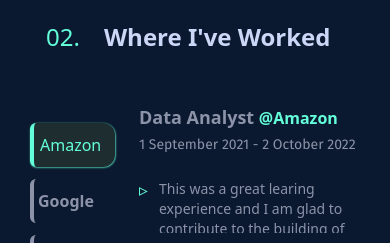
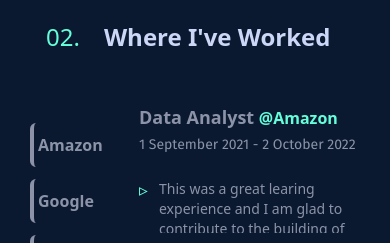
Before and after one commit to AnitKrJha/My-Portfolio, a React (Vite) app: page / in a window 390 px wide. Shown: the part 2180-2423 px from the top of the page. Built offline with nearby package versions, Linux system fonts and the light colour scheme; a web font is replaced by a local one.

Commit message:
Separated For Data From The UI Of The Site  created data-files and fixed a small bug

```diff
--- a/src/components/experience.component.jsx
+++ b/src/components/experience.component.jsx
@@ -62,12 +62,12 @@
         </LineHeading>
         <div className="inner flex text-content-300 gap-6 md:gap-12 mt-12 pointer-events-none">
           <ul className="tab-list w-fit flex flex-col gap-3 pt-5 md:justify-start pointer-events-auto">
-            {ExperienceData.map((data) => {
-              let index=ExperienceData.indexOf(data);
+            {ExperienceData.map((data,index) => {
+
               return (
                 <button
                   data-index={`${index}`}
-                  className={`w-[85px] flex py-2.5 rounded-l-md rounded-r-xl hover:text-accent border-l-4 border-l-content-300 px-1  md:px-1 items-center ${index===0?'active-btn':''}  tab-btn `}
+                  className={`w-[85px] flex py-2.5 rounded-l-md rounded-r-xl hover:text-accent border-l-4 border-l-content-300 px-1  md:px-1 items-center   tab-btn `}
                   onClick={handleOnClick}
                   key={uniqueId()}
                 >
@@ -78,12 +78,12 @@
           </ul>
 
           <div className="tab-contents max-h-max pointer-events-auto">
-            {ExperienceData.map((data) => {
+            {ExperienceData.map((data,index) => {
               const { desc } = data;
               return (
                 <article
-                  className="h-full overflow-hidden tab-content "
-                  data-index={`${ExperienceData.indexOf(data)}`}
+                  className={`${index===0?'h-full':'h-0'} overflow-hidden tab-content `}
+                  data-index={`${index}`}
                   key={uniqueId()}
                 >
                   <h1 className="role font-bold text-lg md:text-xl ">
--- a/src/components/navigation.component.jsx
+++ b/src/components/navigation.component.jsx
@@ -1,5 +1,6 @@
 import "../sass/components/navigation.styles.scss";
 import Button from "./button.component";
+
 
 const Navigation = () => {
   return (
```
